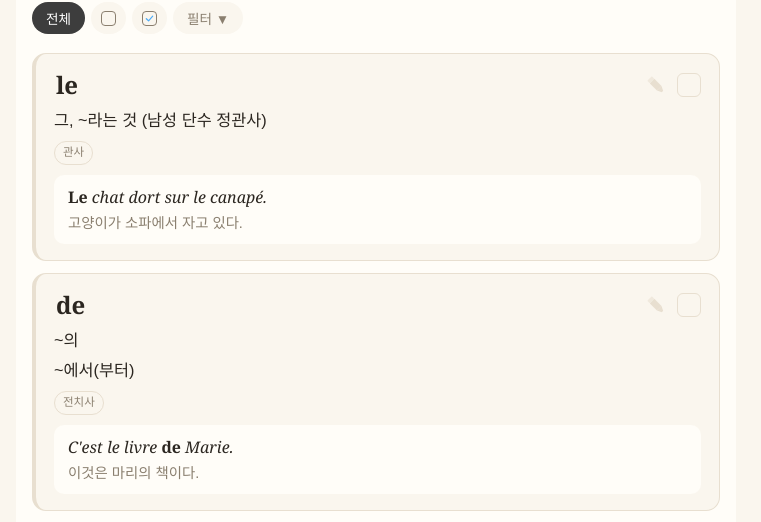
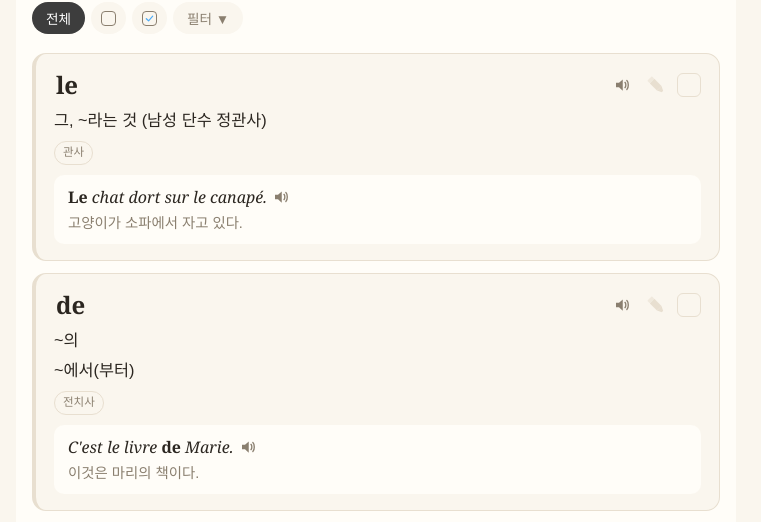
Before and after one commit to hyunahparc/bienvenue-au-croissant, a React (Vite) app: page / in a window 1280 px wide. Shown: the part 278-800 px from the top of the page, without its empty margins (264-1025 px from the left). Built offline with nearby package versions, Linux system fonts and the light colour scheme.

Commit message:
feat: add french pronunciation via Web Speech API, fix filter reset

```diff
--- a/src/App.jsx
+++ b/src/App.jsx
@@ -166,8 +166,11 @@ export default function App() {
 
         <div className="chips">
           <button
-            className={`chip ${pos === 'all' ? 'active' : ''}`}
-            onClick={() => setPos('all')}
+            className={`chip ${pos === 'all' && seenFilter === 'all' ? 'active' : ''}`}
+            onClick={() => {
+              setPos('all')
+              setSeenFilter('all')
+            }}
           >
             전체
           </button>
--- a/src/components/WordCard.jsx
+++ b/src/components/WordCard.jsx
@@ -1,6 +1,43 @@
-import { HighlighterIcon, CheckIcon } from './icons.jsx'
+import { HighlighterIcon, CheckIcon, SpeakerIcon } from './icons.jsx'
 
 const GENDER_LABEL = { m: '남성', f: '여성', mf: '남·여' }
+
+// 모듈 스코프에 잡아둬야 함: 로컬 변수로만 두면 크롬이 발화 전에
+// utterance를 가비지 컬렉션해버려서 소리가 안 나는 경우가 있다.
+let currentUtterance = null
+
+function speak(text) {
+  const synth = window.speechSynthesis
+  if (!synth) return
+
+  const voices = synth.getVoices()
+  const frVoices = voices.filter((v) => v.lang.toLowerCase().startsWith('fr'))
+  // 크롬은 lang만 지정하면 "Google français" 같은 원격(네트워크) 음성을
+  // 고르는 경우가 있는데, 그 요청이 조용히 실패하면 이벤트는 정상 발생하면서
+  // 소리만 안 난다. localService(기기 내장) 음성을 우선으로 명시 지정한다.
+  // macOS 표준 남성 음성(Thomas/Daniel/Jacques)을 우선으로 고른다.
+  const MALE_VOICE_NAMES = ['Thomas', 'Daniel', 'Jacques']
+  const localFrVoices = frVoices.filter((v) => v.localService)
+  const bestVoice =
+    MALE_VOICE_NAMES.map((name) => localFrVoices.find((v) => v.name === name)).find(Boolean) ??
+    localFrVoices[0] ??
+    frVoices[0] ??
+    null
+
+  const utterance = new SpeechSynthesisUtterance(text)
+  utterance.lang = 'fr-FR'
+  if (bestVoice) utterance.voice = bestVoice
+  currentUtterance = utterance
+
+  if (synth.speaking || synth.pending) {
+    synth.cancel()
+    // cancel() 직후 곧바로 speak()를 부르면 크롬에서 무시되는 경우가 있어
+    // 다음 tick으로 미룬다.
+    setTimeout(() => synth.speak(utterance), 50)
+  } else {
+    synth.speak(utterance)
+  }
+}
 
 function highlightWord(text, word) {
   const idx = text.toLowerCase().indexOf(word.toLowerCase())
@@ -34,6 +71,14 @@ export default function WordCard({
             {word.french}
           </span>
         </h2>
+        <button
+          className="speaker"
+          aria-label="발음 듣기"
+          title="발음 듣기"
+          onClick={() => speak(word.french)}
+        >
+          <SpeakerIcon />
+        </button>
         <button
           className={`highlighter ${highlighted ? 'on' : ''}`}
           aria-label={highlighted ? '형광펜 지우기' : '형광펜 칠하기'}
@@ -70,7 +115,17 @@ export default function WordCard({
 
       {word.examples.map((ex, i) => (
         <div className="example" key={i}>
-          <p className="ex-fr">{highlightWord(ex.fr, word.french)}</p>
+          <p className="ex-fr">
+            {highlightWord(ex.fr, word.french)}
+            <button
+              className="ex-speaker"
+              aria-label="예문 발음 듣기"
+              title="예문 발음 듣기"
+              onClick={() => speak(ex.fr)}
+            >
+              <SpeakerIcon />
+            </button>
+          </p>
           <p className="ex-ko">{ex.ko}</p>
         </div>
       ))}
--- a/src/components/icons.jsx
+++ b/src/components/icons.jsx
@@ -12,6 +12,34 @@ export function HighlighterIcon({ className }) {
         <rect x="8.5" y="6" width="7" height="11" fill="currentColor" />
         <polygon points="8.5,17 15.5,17 13,22 11,22" fill="currentColor" />
       </g>
+    </svg>
+  )
+}
+
+export function SpeakerIcon({ className }) {
+  return (
+    <svg
+      className={className}
+      viewBox="0 0 24 24"
+      width="18"
+      height="18"
+      aria-hidden="true"
+    >
+      <path d="M4 9 V15 H8 L13 19.5 V4.5 L8 9 Z" fill="currentColor" />
+      <path
+        d="M16 8.5 C17.5 9.8 17.5 14.2 16 15.5"
+        fill="none"
+        stroke="currentColor"
+        strokeWidth="1.8"
+        strokeLinecap="round"
+      />
+      <path
+        d="M18.5 6 C21 8.2 21 15.8 18.5 18"
+        fill="none"
+        stroke="currentColor"
+        strokeWidth="1.8"
+        strokeLinecap="round"
+      />
     </svg>
   )
 }
--- a/src/index.css
+++ b/src/index.css
@@ -324,6 +324,38 @@ body {
   color: var(--muted);
 }
 
+.speaker {
+  flex-shrink: 0;
+  align-self: center;
+  display: flex;
+  align-items: center;
+  justify-content: center;
+  width: 26px;
+  height: 26px;
+  border: none;
+  background: none;
+  padding: 0;
+  cursor: pointer;
+  line-height: 1;
+  color: var(--muted);
+}
+
+.ex-speaker {
+  display: inline-flex;
+  align-items: center;
+  justify-content: center;
+  vertical-align: -3px;
+  width: 20px;
+  height: 20px;
+  margin-left: 4px;
+  border: none;
+  background: none;
+  padding: 0;
+  cursor: pointer;
+  line-height: 1;
+  color: var(--muted);
+}
+
 .highlighter {
   flex-shrink: 0;
   align-self: center;
```
